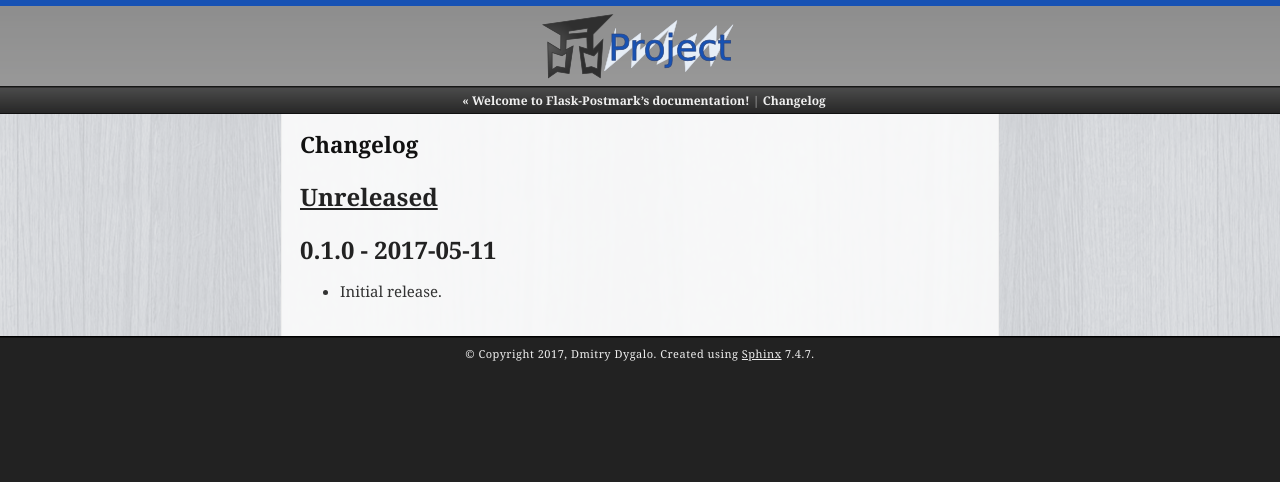
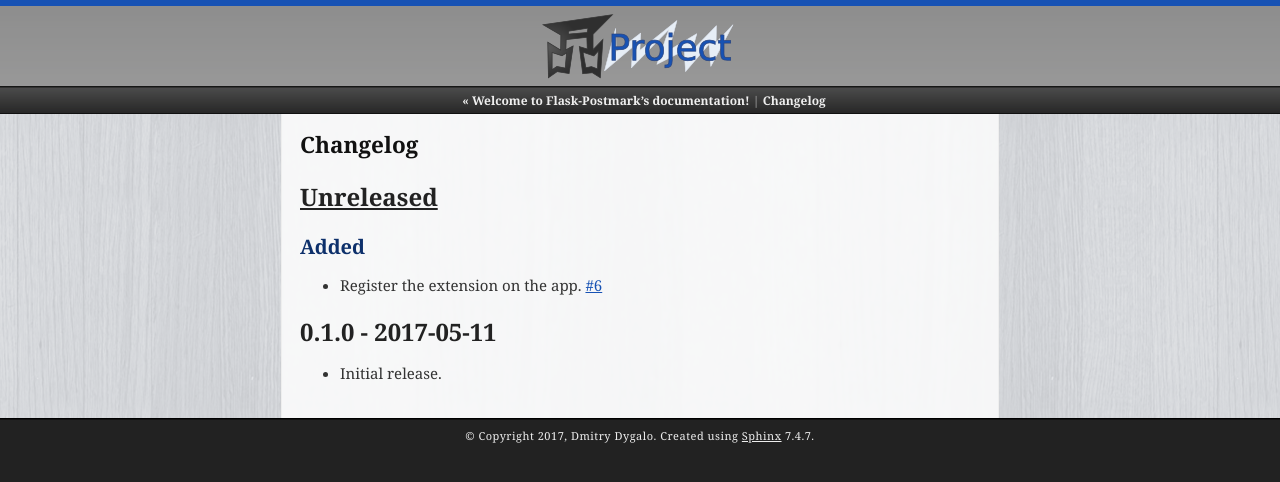
Before and after one commit to Stranger6667/Flask-Postmark, a Sphinx documentation site: the page built from docs/changelog.rst, in a window 1280 px wide. Shown: the top 482 px of the page. Built offline with Sphinx 7.4.7, drawn with Linux system fonts in a browser that asks for light colours.

Commit message:
Register the extension on the app. Closes #6

```diff
--- a/docs/changelog.rst
+++ b/docs/changelog.rst
@@ -6,9 +6,17 @@
 `Unreleased`_
 -------------
 
+Added
+~~~~~
+
+- Register the extension on the app. `#6`_
+
 0.1.0 - 2017-05-11
 ------------------
 
 - Initial release.
 
 .. _Unreleased: https://github.com/Stranger6667/Flask-Postmark/compare/0.11.2...HEAD
+
+
+.. _#6: https://github.com/Stranger6667/Flask-Postmark/issues/6
```
Also changed, not shown: 1 other file.
